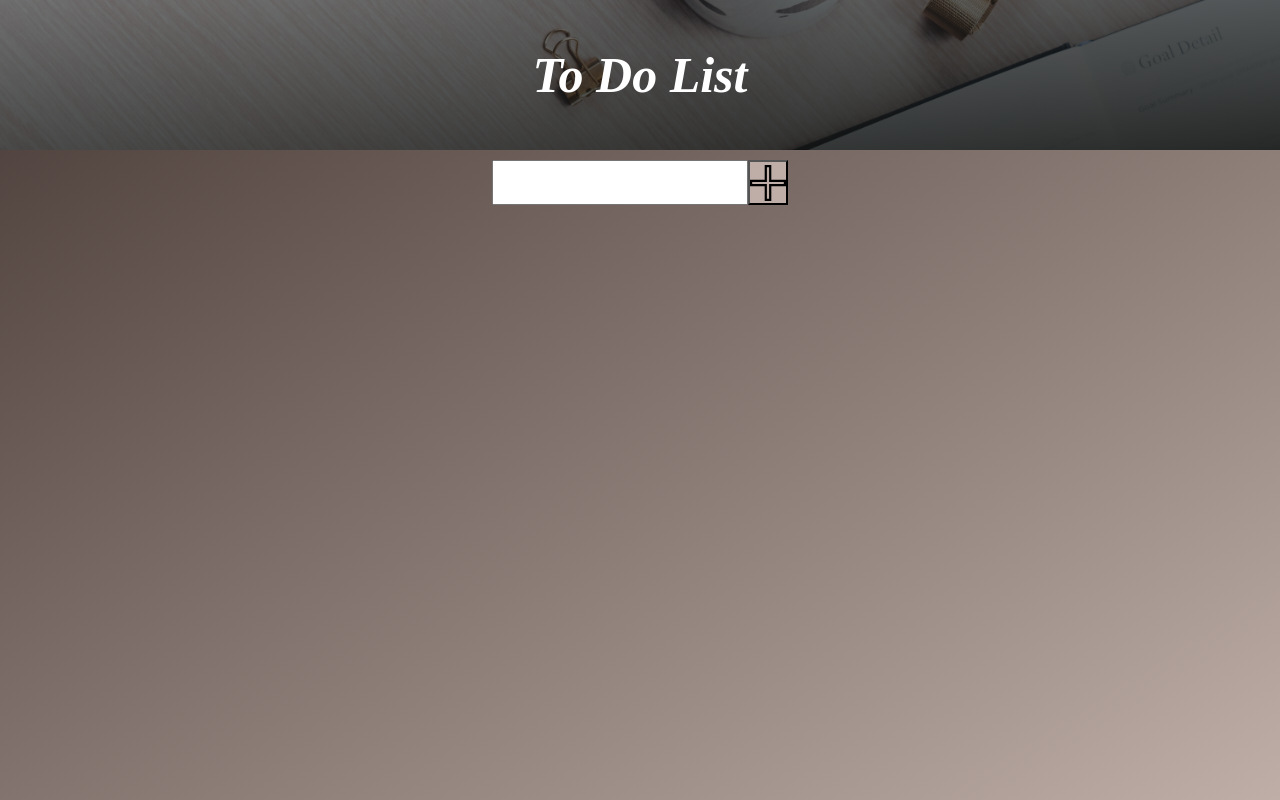
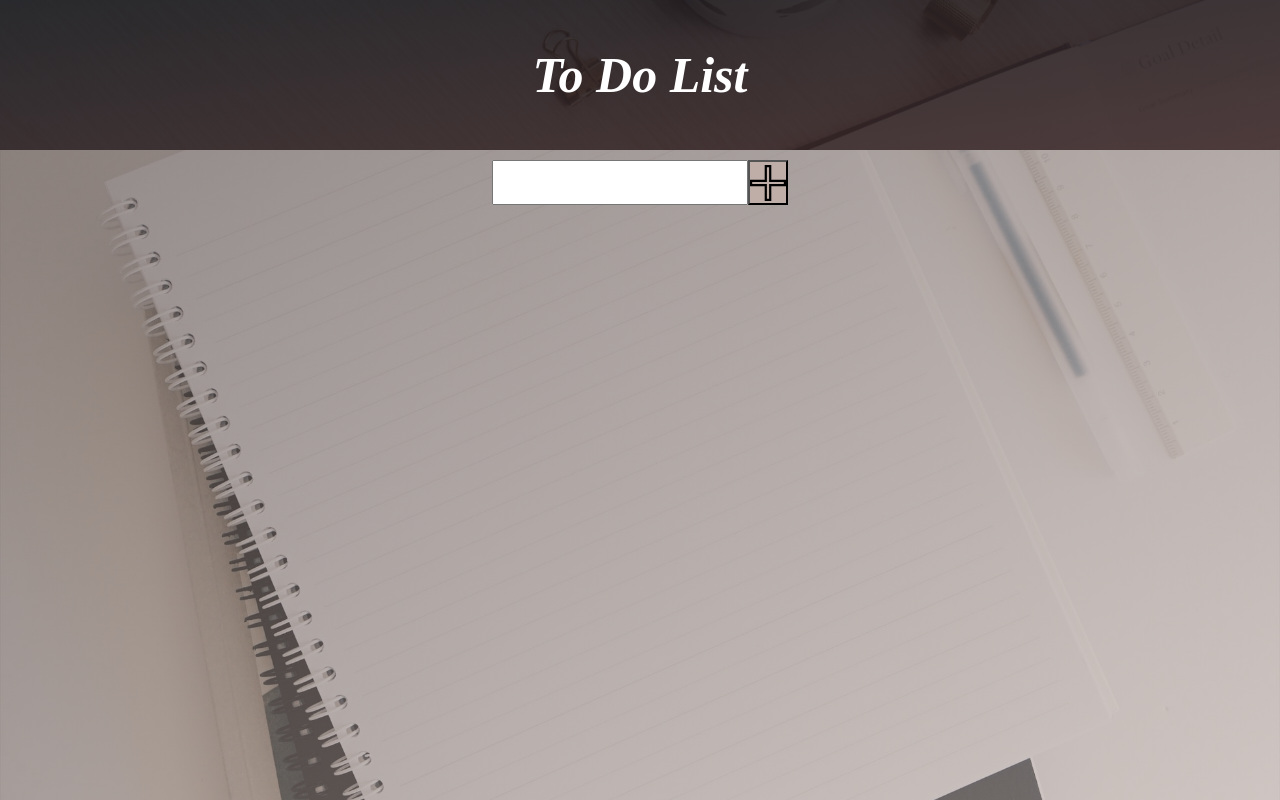
Before and after one commit to Mila-byte/testLocalStorage, a Vue app: page / in a window 1280 px wide. Built offline with nearby package versions, Linux system fonts and the light colour scheme.

Commit message:
change background

```diff
--- a/src/App.vue
+++ b/src/App.vue
@@ -71,14 +71,15 @@ export default {
   width: 100%;
   min-height: 100vh;
   margin: 0 auto;
-  background: linear-gradient(to bottom right, #473935, #beaea7);
+  background: linear-gradient(to bottom right, #47393590, #beaea790), url("assets/images/background.jpg") center;
+  background-size: cover;
   text-align: center;
   h1 {
     font-size: 50px;
     font-weight: 800;
     font-family: "JetBrains Mono";
     font-style: italic;
-    background: linear-gradient(to bottom right, #18191d80, rgba(18, 19, 18, 0.9)), url("assets/images/to-do.jpg") center;
+    background: linear-gradient(to bottom right, rgba(24, 25, 29, 0.9), rgba(62, 40, 40, 0.9)), url("assets/images/to-do.jpg") center;
     background-size: cover;
     padding: 50px 0;
     color: #fff;
```
Also changed, not shown: src/assets/images/background.jpg (added).
